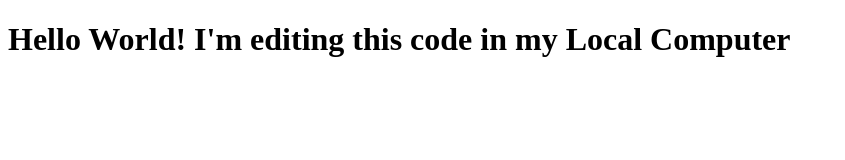
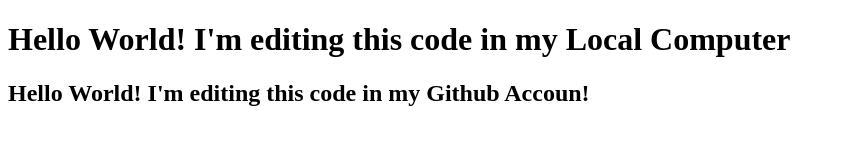
Before and after one commit to JDeeNCee/github-tutorial-2, a plain HTML site: page index.html in a window 1280 px wide. Shown: the whole page, without its empty margins (0-845 px from the left). Drawn offline with Linux system fonts and the light colour scheme.

Commit message:
Update index.html

```diff
--- a/index.html
+++ b/index.html
@@ -7,5 +7,6 @@
 </head>
 <body>
   <h1>Hello World! I'm editing this code in my Local Computer</h1>
+  <h2>Hello World! I'm editing this code in my Github Accoun! </h2>
 </body>
 </html>
```
